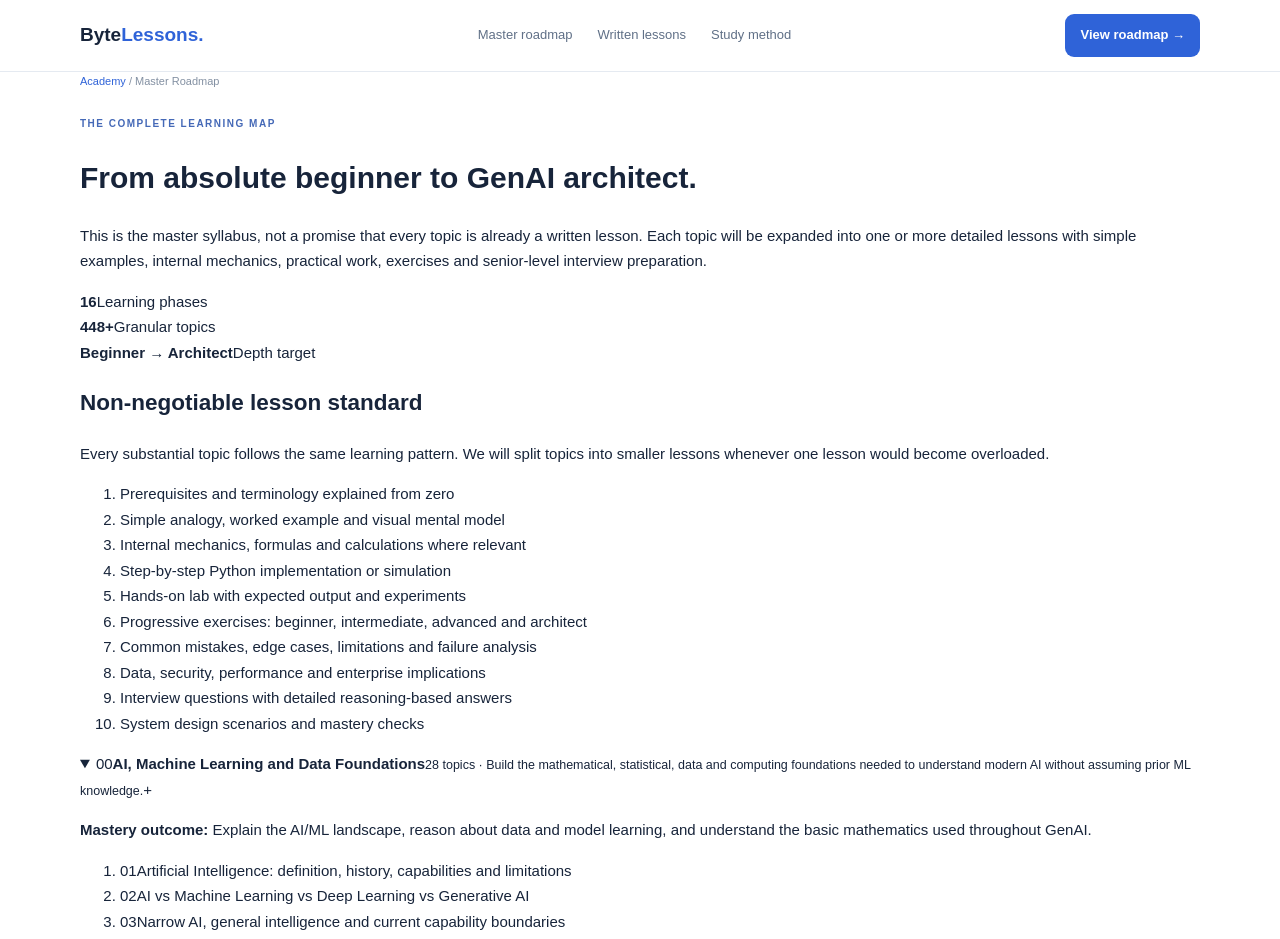
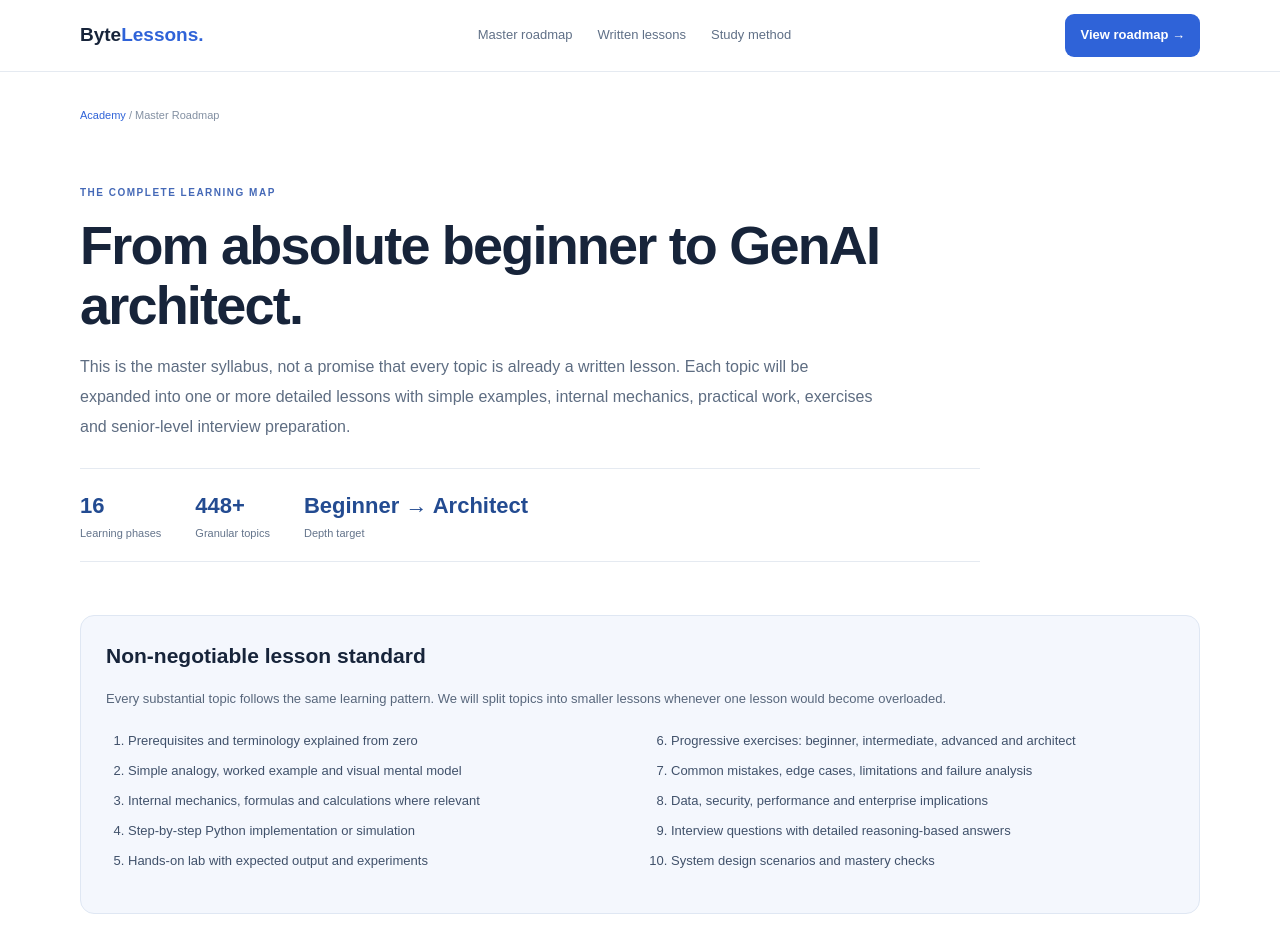
Before and after one commit to Avinash219/bytelessons-client, a Next.js app: page /roadmap in a window 1280 px wide. Shown: the top 939 px of the page. Built offline with nearby package versions, Linux system fonts and the light colour scheme.

Commit message:
style: add exhaustive roadmap layout

```diff
--- a/app/globals.css
+++ b/app/globals.css
@@ -32,3 +32,37 @@
 .hinglish-guide{border:1px solid #d9e8e5;background:#f2faf8;border-radius:11px;padding:15px 18px;margin:18px 0 26px}
 .hinglish-guide strong{font-size:12px;color:#246b5b}
 .hinglish-guide p{font-size:13px;color:#46675f;line-height:1.8;margin:5px 0 0}
+
+
+/* Exhaustive curriculum roadmap */
+.roadmap-page{padding:34px 0 80px}
+.roadmap-hero{padding:35px 0 28px;max-width:900px}
+.roadmap-hero h1{font-size:clamp(36px,5vw,54px);line-height:1.12;letter-spacing:-1.8px;margin:14px 0}
+.roadmap-hero>p{font-size:16px;color:#5e6d82;max-width:800px;line-height:1.9}
+.roadmap-metrics{display:flex;gap:34px;flex-wrap:wrap;margin-top:25px;padding:18px 0;border-top:1px solid var(--line);border-bottom:1px solid var(--line)}
+.roadmap-metrics div{display:flex;flex-direction:column}
+.roadmap-metrics strong{font-size:22px;color:#234b91}
+.roadmap-metrics span{font-size:11px;color:var(--muted)}
+.roadmap-standards,.roadmap-note{background:#f4f7fd;border:1px solid #dfe7f3;border-radius:14px;padding:22px 25px;margin:25px 0 32px}
+.roadmap-standards h2,.roadmap-note h2{font-size:21px;margin:0 0 8px}
+.roadmap-standards p,.roadmap-note p{font-size:13px;color:#58677c;line-height:1.85}
+.roadmap-standards ol{padding-left:22px;columns:2;column-gap:40px}
+.roadmap-standards li{font-size:13px;color:#40516a;padding:4px 0;break-inside:avoid}
+.roadmap-phase-list{display:grid;gap:12px}
+.roadmap-phase{border:1px solid var(--line);border-radius:13px;background:#fff;overflow:hidden}
+.roadmap-phase summary{display:flex;align-items:center;gap:15px;padding:17px 19px;cursor:pointer;list-style:none}
+.roadmap-phase summary::-webkit-details-marker{display:none}
+.roadmap-phase-number{display:grid;place-items:center;flex:0 0 42px;height:42px;border-radius:10px;background:#edf3ff;color:#315db2;font-weight:800;font-size:13px}
+.roadmap-phase-heading{flex:1;min-width:0}
+.roadmap-phase-heading strong{display:block;font-size:15px;color:#1d2d45}
+.roadmap-phase-heading small{display:block;color:#728096;font-size:11px;line-height:1.6;margin-top:4px}
+.roadmap-chevron{font-size:22px;color:#6680ac}
+.roadmap-phase[open] .roadmap-chevron{transform:rotate(45deg)}
+.roadmap-phase-content{border-top:1px solid var(--line);padding:18px 22px 22px}
+.roadmap-outcome{font-size:13px;color:#40536f;line-height:1.8;background:#f6f8fc;padding:12px 14px;border-radius:8px}
+.roadmap-phase-content ol{list-style:none;padding:0;margin:16px 0 0;display:grid;grid-template-columns:1fr 1fr;column-gap:30px}
+.roadmap-phase-content li{display:flex;gap:10px;padding:8px 0;border-bottom:1px solid #f0f2f6;font-size:12px;line-height:1.65;color:#4e5e73}
+.roadmap-phase-content li span{flex:0 0 22px;color:#8c9ab0;font-size:10px;font-weight:700;padding-top:2px}
+.roadmap-note .button{display:inline-block;margin-top:8px}
+.roadmap-link-row{margin-top:22px}
+@media(max-width:700px){.roadmap-standards ol{columns:1}.roadmap-phase-content ol{grid-template-columns:1fr}.roadmap-phase summary{padding:14px;gap:10px}.roadmap-phase-number{flex-basis:36px;height:36px}.roadmap-phase-heading strong{font-size:13px}.roadmap-metrics{gap:18px}}
```
